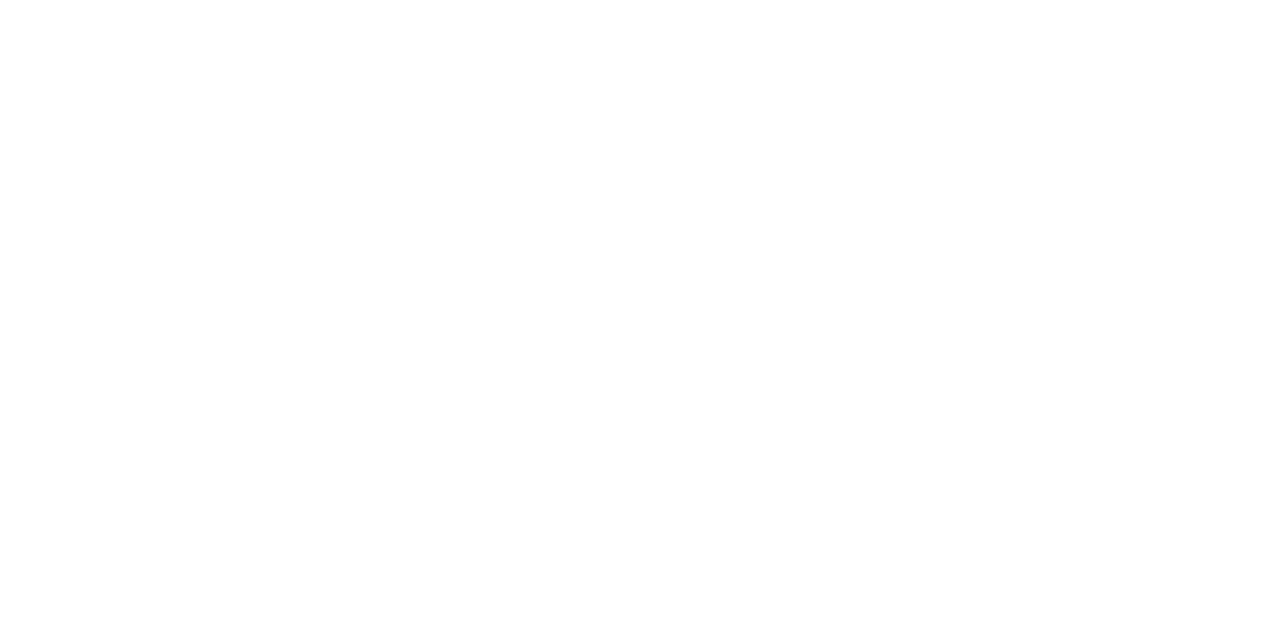
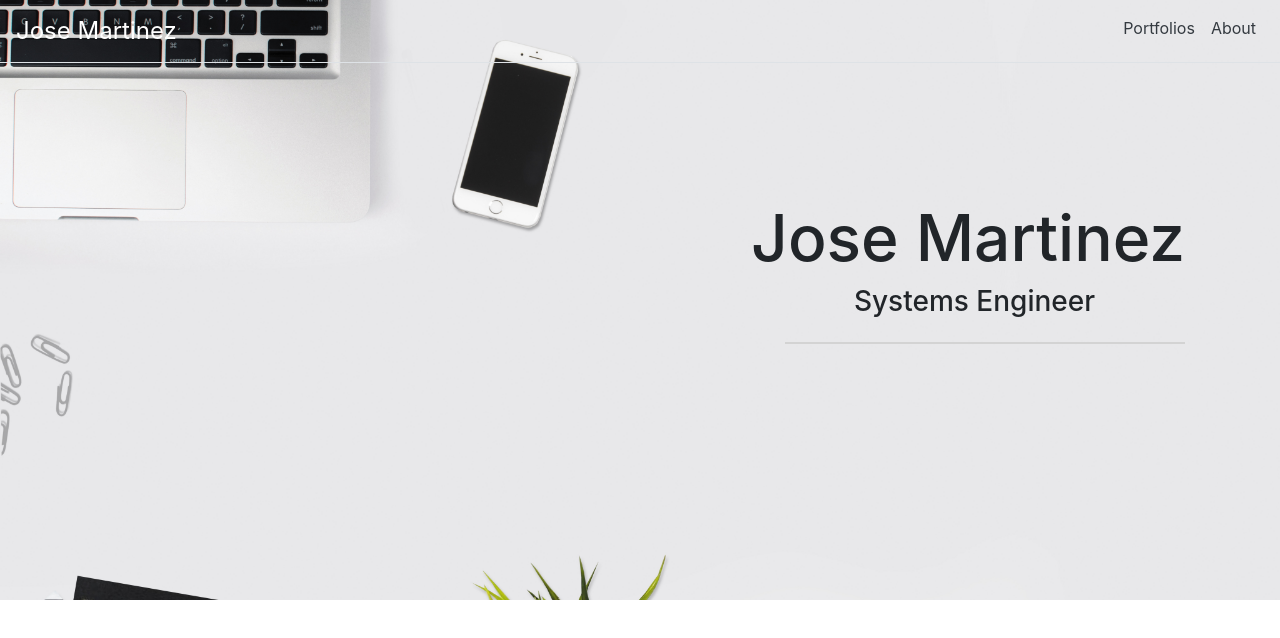
Before and after one commit to Jmauriciomtz/Personal_Portfolio, a plain HTML site: page index.html in a window 1280 px wide. Drawn offline with nearby package versions, Linux system fonts and the light colour scheme.

Commit message:
finished nav and hero

```diff
--- a/index.html
+++ b/index.html
@@ -11,6 +11,39 @@
         integrity="sha384-MCw98/SFnGE8fJT3GXwEOngsV7Zt27NXFoaoApmYm81iuXoPkFOJwJ8ERdknLPMO" crossorigin="anonymous">
 
     <link rel="stylesheet" type="text/css" href="./style.css">
+
+    <!-- Fontawesome -->
+    <link rel="stylesheet" href="https://use.fontawesome.com/releases/v5.2.0/css/all.css"
+        integrity="sha384-hWVjflwFxL6sNzntih27bfxkr27PmbbK/iSvJ+a4+0owXq79v+lsFkW54bOGbiDQ" crossorigin="anonymous">
+
+    <title>Personal Portfolio</title>
 </head>
 
+<body data-spy="scroll" data-target="#navbarMenu">
+    <nav id="navbarMenu" class="navbar navbar-expand w-100 border-bottom navbar-fixed-top">
+        <div class="d-flex flex-grow-1">
+            <a class="navbar-brand my_name text-white" href="#">Jose Martinez</a>
+            <div class="navbar-nav ml-auto">
+                <a class="nav-item nav-link text-dark" href="#">Portfolios</a>
+                <a class="nav-item nav-link text-dark" href="#">About</a>
+            </div>
+        </div>
+    </nav>
+
+    <!--Hero-->
+    <div id="hero">
+        <div class="container-fluid">
+            <div class="row">
+                <div class="col-12">
+                    <div class="hero_content d-flex flex-column align-items-end">
+                        <h1>Jose Martinez</h1>
+                        <h3>Systems Engineer</h3>
+                        <hr class="divider">
+                    </div>
+                </div>
+            </div>
+        </div>
+    </div>
+</body>
+
 </html>
--- a/style.css
+++ b/style.css
@@ -0,0 +1,64 @@
+body {
+    position: relative;
+}
+/*---- nav ---- */
+.navbar-fixed-top {
+    position: fixed;
+    border-color: rgba(255, 255,255,0.2);
+    top: 0;
+    right: 0;
+    left: 0;
+}
+.my_name {
+    font-size: x-large;
+}
+/*---- hero ----- */
+#hero {
+    background-image: url(./images/hero_background.jpg);
+    min-height: 600px;
+    width: 100%;
+    background-repeat: no-repeat;
+    background-size: cover;
+    background-position: center;
+    position: fixed;
+    z-index: -1;
+    top: 0;
+}
+.hero_content {
+position: relative;
+padding-top: 200px;
+left: -80px;
+}
+@media (max-width: 576px) {
+    .hero_content {
+        left: -40px;
+    }
+}
+.hero_content>h1 {
+    font-size: 4em;
+}
+@media (max-width: 576px) {
+    .hero_content {
+        font-size: 0.7em;
+    }
+}
+.hero_content>h3 {
+    padding-right: 90px;
+}
+@media (max-width: 576px) {
+    .hero_content>h3 {
+        font-size: 2em;
+        padding-right: 45px;
+    }
+}
+.hero_content>.divider {
+    width: 400px;
+    margin-right: 0px;
+    border-top: 1px solid lightgray;
+    border-bottom: 1px solid lightgrey;
+}
+@media (max-width: 576px) {
+    .hero_content>.divider {
+        width: 300px;
+    }
+}
```
Also changed, not shown: images/hero_background.jpg (added).
